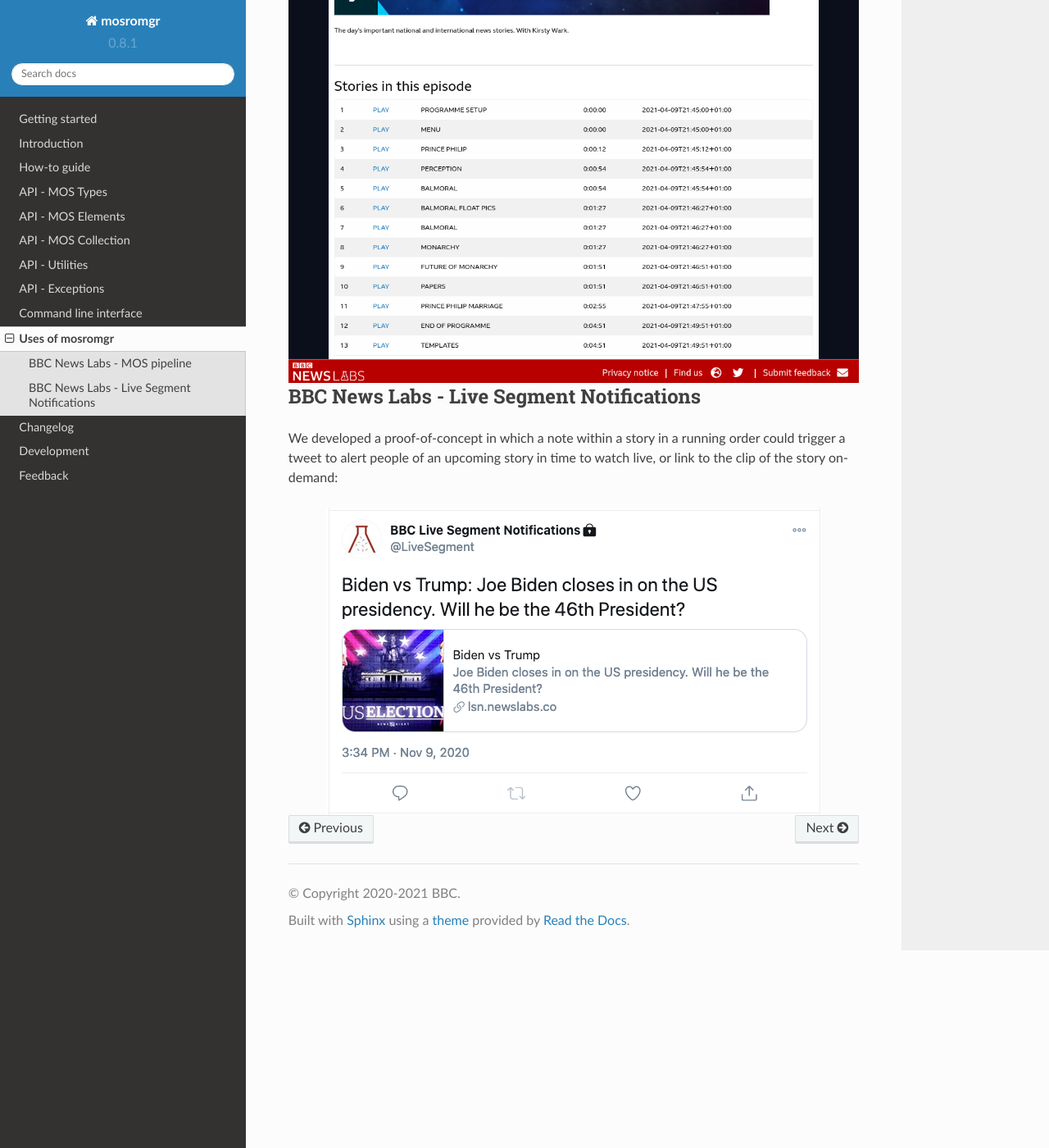
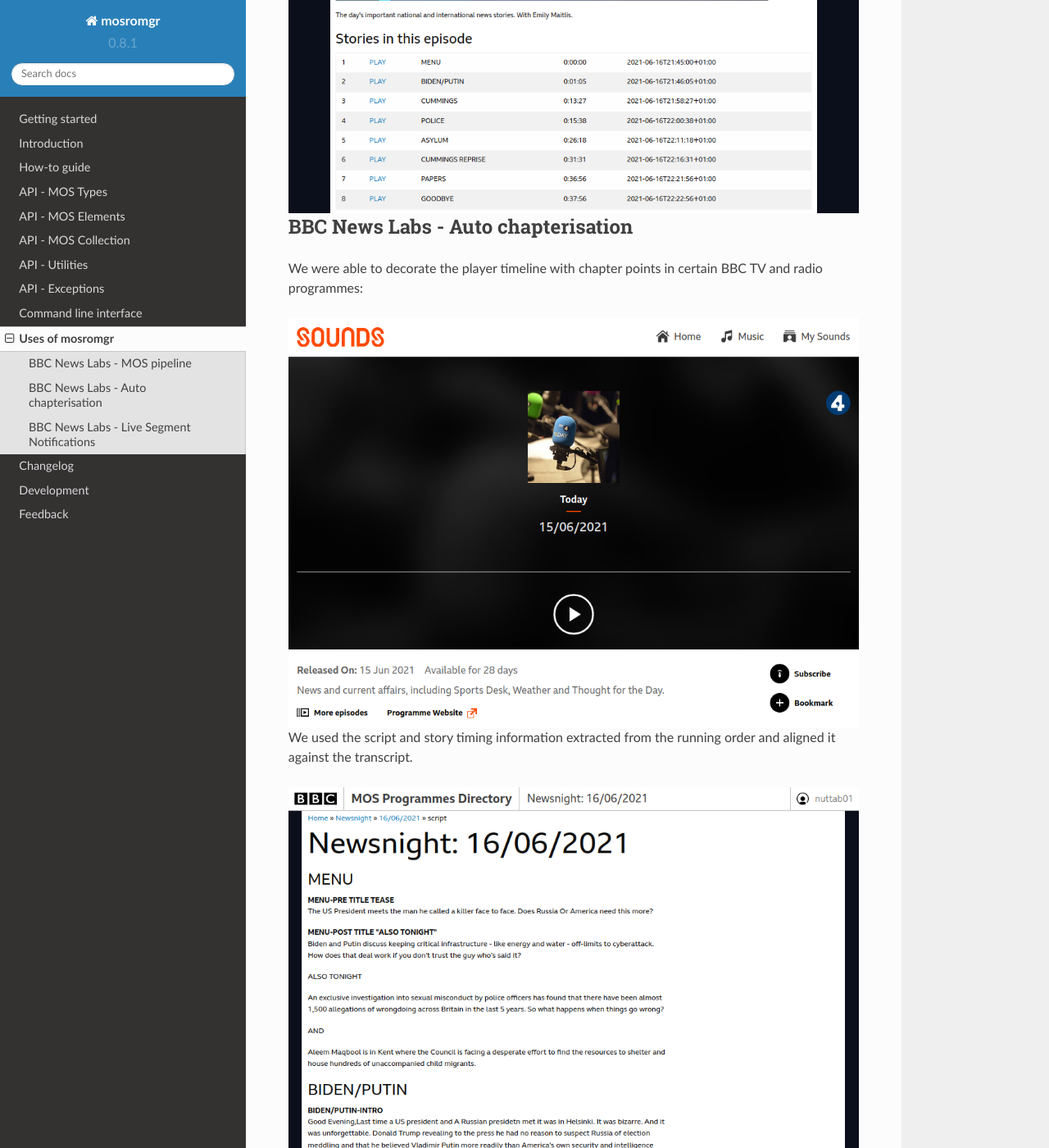
Before and after one commit to bbc/mosromgr, a Sphinx documentation site: the page built from docs/uses.rst, in a window 1280 px wide and 1400 px high, scrolled down 2045 px. Shown: the whole window at 82% size. Built offline with Sphinx 7.4.7 and the Read the Docs theme 2.0.0, drawn with Linux system fonts in a browser that asks for light colours.

Commit message:
Add chapterisation usage example

```diff
--- a/docs/uses.rst
+++ b/docs/uses.rst
@@ -42,6 +42,21 @@
 
 .. _Newsnight: https://www.bbc.co.uk/programmes/b006mk25
 
+BBC News Labs - Auto chapterisation
+===================================
+
+We were able to decorate the player timeline with chapter points in certain BBC
+TV and radio programmes:
+
+.. image:: images/newslabs-sounds-today.png
+    :align: center
+
+We used the script and story timing information extracted from the running
+order and aligned it against the transcript.
+
+.. image:: images/newslabs-sounds-today-chapters.png
+    :align: center
+
 BBC News Labs - Live Segment Notifications
 ==========================================
 
```
Also changed, not shown: docs/images/newslabs-newsnight.png, docs/images/newslabs-sounds-today-chapters.png (added), docs/images/newslabs-sounds-today.png (added), docs/images/newslabs-status.png.
